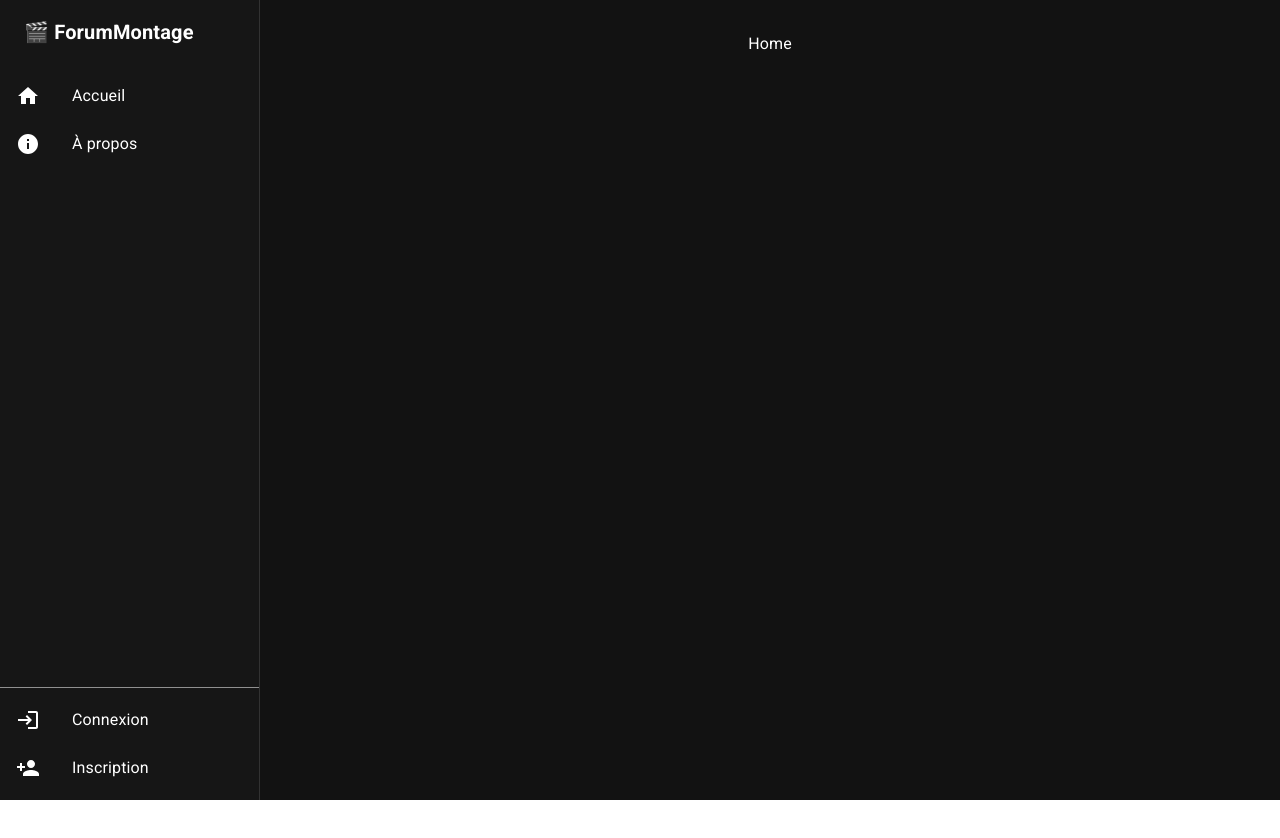
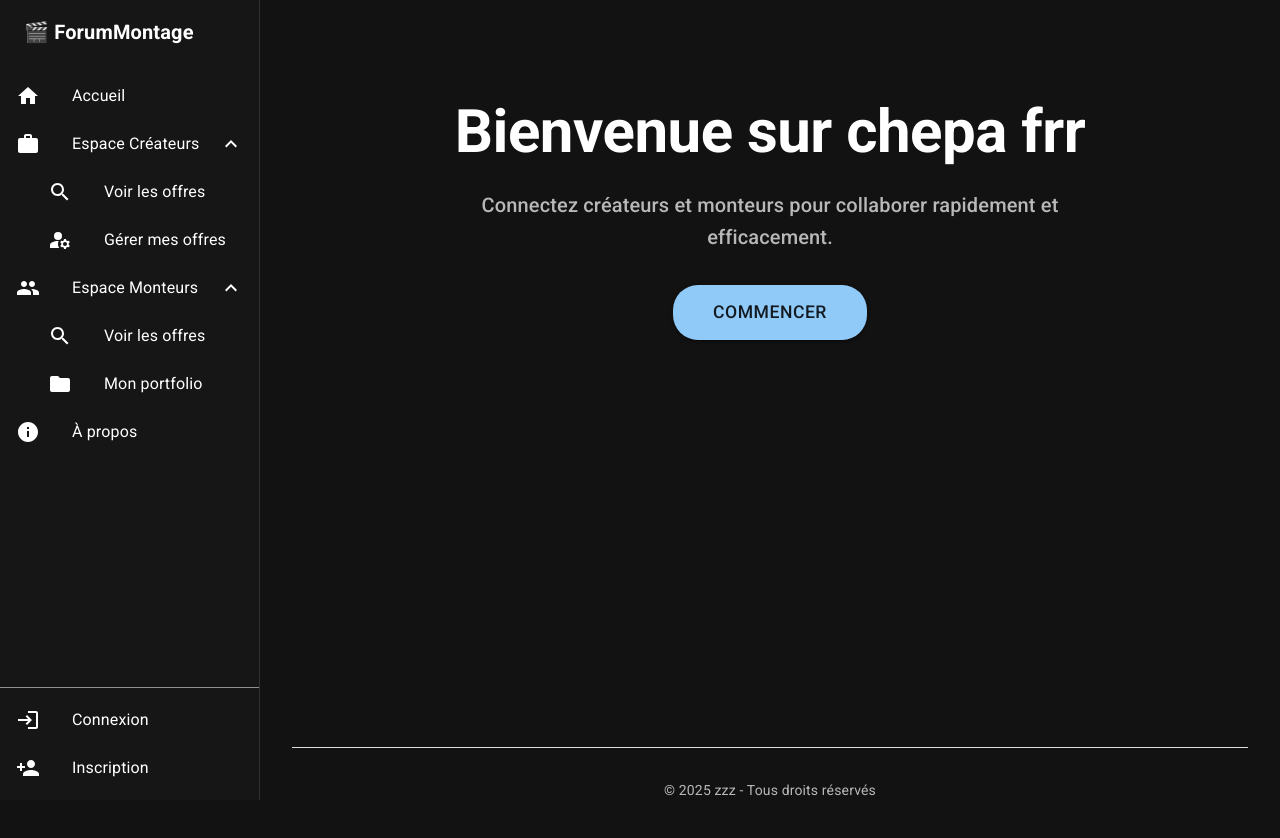
Before and after one commit to 0maxjlt/ForumMontage, a React (Vite) app: page / in a window 1280 px wide. Shown: the top 838 px of the page. Before the commit the page ends 800 px from the top, so only its background shows below. Built offline with nearby package versions, Linux system fonts and the light colour scheme; no server answers; a web font is replaced by a local one.

Commit message:
debut accueil vite fait

```diff
--- a/src/components/MyDrawer.jsx
+++ b/src/components/MyDrawer.jsx
@@ -22,26 +22,17 @@ import {
     Menu as MenuIcon
 } from "@mui/icons-material";
 import { useNavigate } from "react-router-dom";
+import { tr } from "framer-motion/client";
 
 export default function MyDrawer() {
     const drawerWidth = 260;
     const navigate = useNavigate();
 
     const [user, setUser] = useState(null);
-  const [openCreators, setOpenCreators] = useState(false);
-  const [openEditors, setOpenEditors] = useState(false);
+    const [openCreators, setOpenCreators] = useState(true);
+    const [openEditors, setOpenEditors] = useState(true);
     const [mobileOpen, setMobileOpen] = useState(false);
 
-  // Vérifie si l'utilisateur est connecté
-  useEffect(() => {
-    fetch("http://localhost:3001/api/me", { credentials: "include" })
-      .then(res => {
-        if (!res.ok) throw new Error("Non connecté");
-        return res.json();
-      })
-      .then(data => setUser(data))
-      .catch(() => setUser(null));
-  }, []);
 
     const handleLogout = () => {
         fetch("http://localhost:3001/api/logout", {
@@ -76,11 +67,11 @@ export default function MyDrawer() {
                             </ListItemButton>
                         </ListItem>
 
-            {user && (
+
                         <>
                             {/* Espace Créateurs */}
                             <ListItem disablePadding>
-                  <ListItemButton onClick={() => setOpenCreators(!openCreators)}>
+                                <ListItemButton open={openCreators} onClick={() => setOpenCreators(!openCreators)}>
                                     <ListItemIcon><WorkIcon sx={{ color: "white" }} /></ListItemIcon>
                                     <ListItemText primary="Espace Créateurs" />
                                     {openCreators ? <ExpandLess /> : <ExpandMore />}
@@ -120,7 +111,7 @@ export default function MyDrawer() {
                                 </List>
                             </Collapse>
                         </>
-            )}
+
 
                         {/* À propos */}
                         <ListItem disablePadding>
--- a/src/pages/Home.jsx
+++ b/src/pages/Home.jsx
@@ -1,7 +1,106 @@
-import { Fragment, useState } from 'react'
+import React, { useState } from "react";
+import { Box, Typography, Button, Collapse, Card, CardContent, Container } from "@mui/material";
+import { motion } from "framer-motion";
+import { useNavigate } from "react-router-dom";
 
-function Home() {
-  return <div>Home</div>;
+const fadeInUp = {
+  hidden: { opacity: 0, y: 40 },
+  visible: { opacity: 1, y: 0 },
+};
+
+export default function Accueil() {
+  const [openChoices, setOpenChoices] = useState(false);
+  const navigate = useNavigate();
+
+  return (
+    <Box sx={{ display: "flex", flexDirection: "column", minHeight: "100vh" }}>
+      <Container maxWidth="lg" sx={{ py: 8, flexGrow: 1 }}>
+        {/* Hero */}
+        <Box
+          textAlign="center"
+          component={motion.div}
+          initial="hidden"
+          animate="visible"
+          variants={fadeInUp}
+          transition={{ duration: 0.8 }}
+          sx={{ mb: 10 }}
+        >
+          <Typography variant="h2" fontWeight="bold" gutterBottom>
+            Bienvenue sur chepa frr
+          </Typography>
+          <Typography variant="h6" color="text.secondary" sx={{ maxWidth: 600, mx: "auto", mb: 4 }}>
+            Connectez créateurs et monteurs pour collaborer rapidement et efficacement.
+          </Typography>
+          <Button
+            variant="contained"
+            size="large"
+            sx={{ borderRadius: "25px", px: 5, py: 1.5, fontSize: "1.1rem" }}
+            onClick={() => setOpenChoices(!openChoices)}
+          >
+            Commencer
+          </Button>
+        </Box>
+
+        {/* Section déroulante */}
+        <Collapse in={openChoices} timeout={600}>
+          <Box sx={{ textAlign: "center", mb: 8 }}>
+            <Typography variant="body" color="text.secondary" sx={{ m: 10 }}>
+              Vous pouvez cliquer sur l’une des options pour explorer, ou ignorer et continuer à naviguer.
+            </Typography>
+
+            <Box sx={{ display: "flex", gap: 3, flexWrap: "wrap", justifyContent: "center", mt: 4 }}>
+              {[
+                {
+                  title: "Publier un CV de monteur",
+                  text: "Mettez en avant vos compétences et projets pour être contacté par des créateurs.",
+                  action: () => alert("Redirection vers publier un CV"),
+                },
+                {
+                  title: "Publier une offre en tant que créateur",
+                  text: "Trouvez rapidement un monteur qualifié pour vos projets vidéo.",
+                  action: () => navigate("/dashboard"),
+                },
+              ].map((item, index) => (
+                <motion.div
+                  key={index}
+                  initial={{ opacity: 0, y: 30 }}
+                  animate={{ opacity: 1, y: 0 }}
+                  transition={{ duration: 0.5, delay: index * 0.2 }}
+                >
+                  <Card
+                    onClick={item.action}
+                    sx={{
+                      width: 320,
+                      minHeight: 180,
+                      borderRadius: "20px",
+                      boxShadow: 3,
+                      transition: "transform 0.3s ease, box-shadow 0.3s ease",
+                      cursor: "pointer",
+                      "&:hover": { transform: "translateY(-8px)", boxShadow: 6 },
+                    }}
+                  >
+                    <CardContent sx={{ textAlign: "center", display: "flex", flexDirection: "column", justifyContent: "center", height: "100%" }}>
+                      <Typography variant="h6" fontWeight="bold" gutterBottom>
+                        {item.title}
+                      </Typography>
+                      <Typography variant="body2" color="text.secondary">
+                        {item.text}
+                      </Typography>
+                    </CardContent>
+                  </Card>
+                </motion.div>
+              ))}
+            </Box>
+          </Box>
+        </Collapse>
+      </Container>
+
+      {/* Footer */}
+      <Box textAlign="center" py={4} borderTop="1px solid #ddd">
+        <Typography variant="body2" color="text.secondary">
+          © {new Date().getFullYear()} zzz - Tous droits réservés
+        </Typography>
+      </Box>
+    </Box>
+  );
 }
-
-export default Home;
```
Lines whose indentation alone changed are shown as unchanged.
